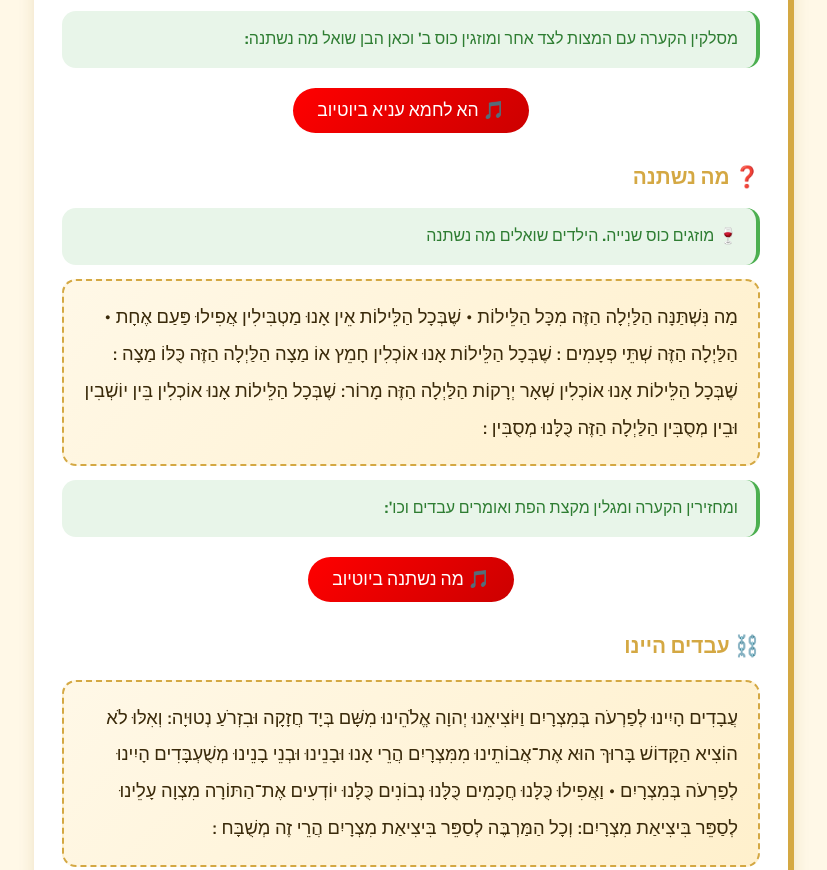
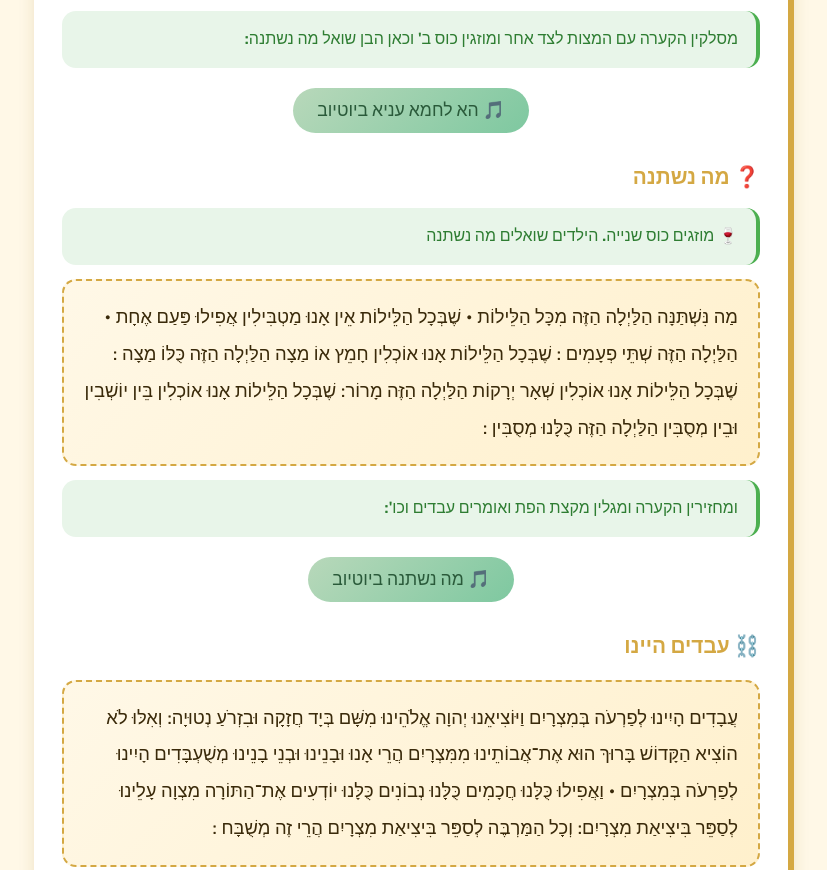
Before and after one commit to oritsegalai-debug/haggadah, a plain HTML site: page index.html in a window 1280 px wide. Shown: the part 5720-6590 px from the top of the page, without its empty margins (226-1053 px from the left). Drawn offline with Linux system fonts and the light colour scheme.

Commit message:
Pastel green YouTube buttons instead of red

```diff
--- a/index.html
+++ b/index.html
@@ -286,8 +286,8 @@ body {
   display: inline-flex;
   align-items: center;
   gap: 8px;
-  background: linear-gradient(135deg, #FF0000, #CC0000);
-  color: white;
+  background: linear-gradient(135deg, #B8D8BA, #7EC8A0);
+  color: #2a5a3a;
   border: none;
   border-radius: 30px;
   padding: 12px 24px;
@@ -299,7 +299,7 @@ body {
   transition: all 0.2s;
   text-decoration: none;
 }
-.yt-btn:hover { transform: scale(1.06); box-shadow: 0 4px 16px rgba(255,0,0,0.3); }
+.yt-btn:hover { transform: scale(1.06); box-shadow: 0 4px 16px rgba(126,200,160,0.4); }
 
 /* === AFIKOMAN === */
 .afikoman-hidden {
```
